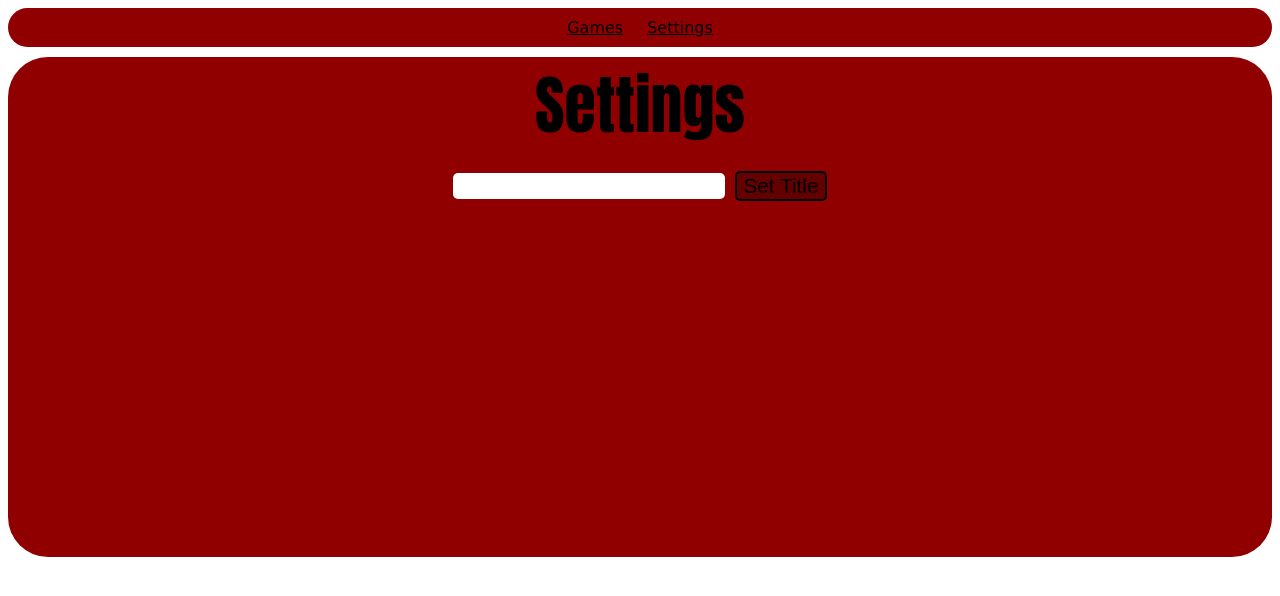
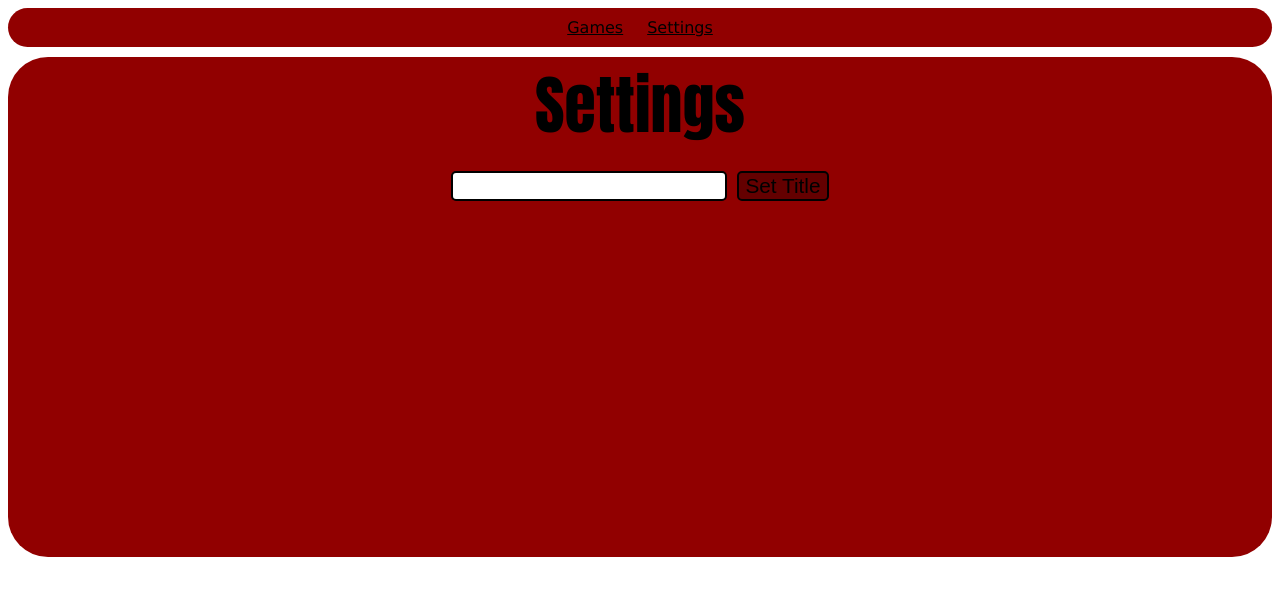
Before and after one commit to Invincible-Atlas/the-Atlas-of-Invincibility, a plain HTML site: page settings.html in a window 1280 px wide. Drawn offline with Linux system fonts and the light colour scheme.

Commit message:
Update style.css

```diff
--- a/style.css
+++ b/style.css
@@ -101,6 +101,8 @@
   border-style: none;
   margin-right: 10px;
   font-size: 1.3em;
+  border-style: solid;
+  border-color: black;
 }
 #titleSetButton{
   font-size: 1.3em;
```
